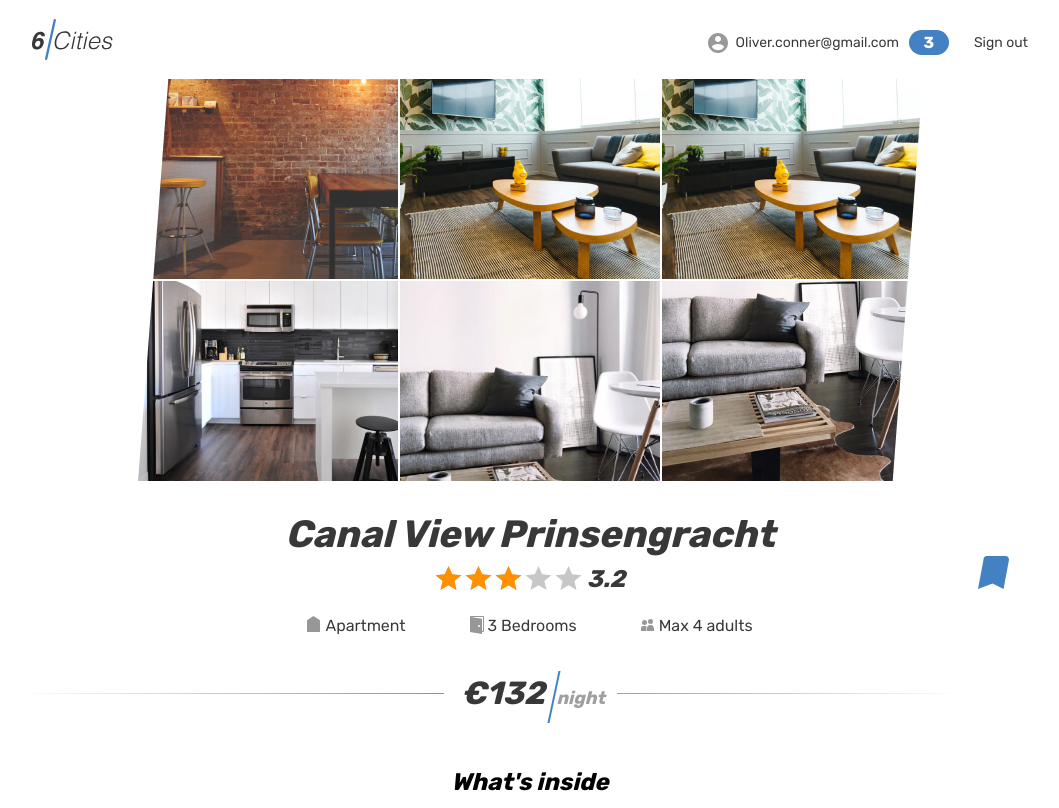
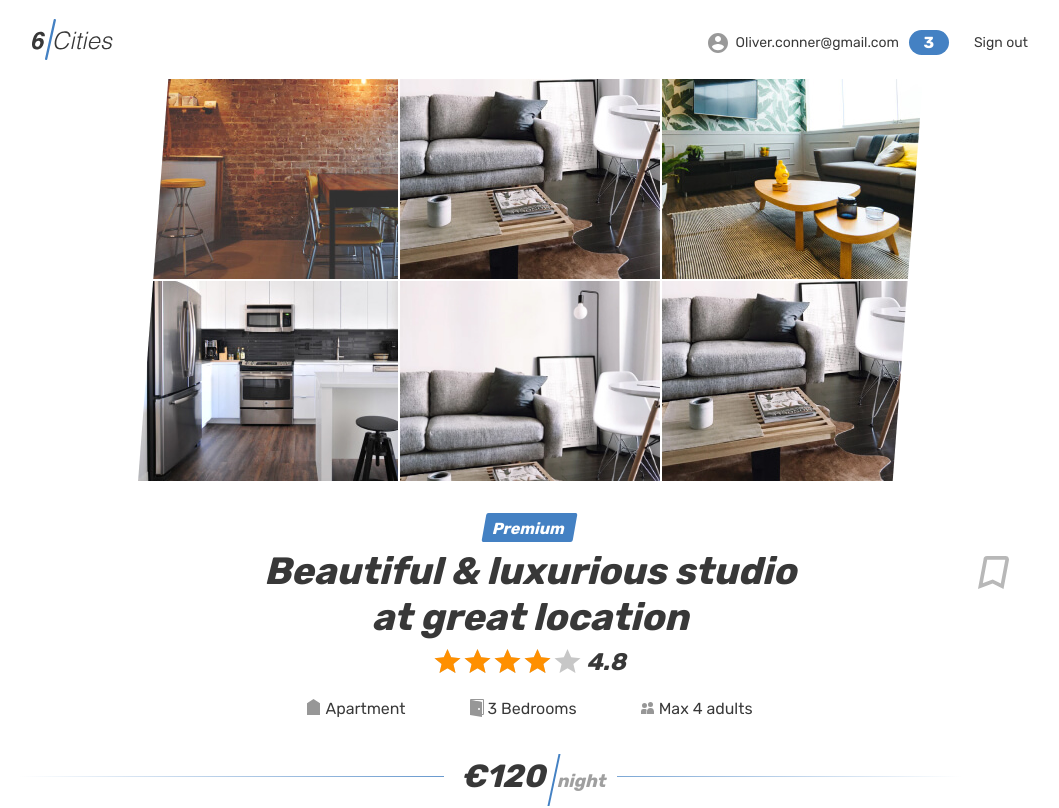
Before and after one commit to ksenya-7/143091-six-cities-10, a React (Create React App) app in the folder project/: page /offer/1 in a window 1280 px wide. Shown: the top 808 px of the page, without its empty margins (110-1169 px from the left). Built offline with nearby package versions, Linux system fonts and the light colour scheme.

Commit message:
добавляет хук useParams

```diff
--- a/project/src/components/app/app.tsx
+++ b/project/src/components/app/app.tsx
@@ -39,7 +39,7 @@ function App({offersCount, offers, reviews}: AppScreenProps): JSX.Element {
         />
         <Route
           path={AppRoute.Room}
-          element={<RoomScreen offer={offers[2]} reviews={reviews}/>}
+          element={<RoomScreen offers={offers} reviews={reviews}/>}
         />
         <Route
           path="*"
--- a/project/src/pages/offer/offer.tsx
+++ b/project/src/pages/offer/offer.tsx
@@ -1,16 +1,23 @@
 import React from 'react';
+import {useParams} from 'react-router-dom';
 import Logo from '../../components/logo/logo';
 import FormReview from '../../components/form-review/form-review';
-import {OfferCard} from '../../types/offer';
+import {OfferCards} from '../../types/offer';
 import {OfferCardReviews} from '../../types/review';
+import NotFoundScreen from '../../pages/error/error';
 
 type OfferCardScreenProps = {
-  offer: OfferCard;
+  offers: OfferCards;
   reviews: OfferCardReviews;
 };
 
 function RoomScreen(props: OfferCardScreenProps): JSX.Element {
-  const {offer, reviews} = props;
+  const {offers, reviews} = props;
+  const {id} = useParams();
+  const offer = offers.filter((item) => item.id === Number(id))[0];
+  if(!offer) {
+    return (<NotFoundScreen />);
+  }
   const {images, isPremium, mark, title, isFavorite, rating, goods, price, entire, bedrooms, maxAdults, host, descriptions} = offer;
 
   return (
@@ -50,8 +57,8 @@ function RoomScreen(props: OfferCardScreenProps): JSX.Element {
           <section className="property">
             <div className="property__gallery-container container">
               <div className="property__gallery">
-                {images.map((image, id) => {
-                  const keyValue = `${id}-${image.src}`;
+                {images.map((image, index) => {
+                  const keyValue = `${index}-${image.src}`;
                   return (
                     <div key={keyValue} className="property__image-wrapper">
                       <img className="property__image" src={image.src} alt={image.alt}/>
@@ -65,7 +72,7 @@ function RoomScreen(props: OfferCardScreenProps): JSX.Element {
                 {isPremium ? <div className="property__mark"><span>{mark}</span></div> : null}
                 <div className="property__name-wrapper">
                   <h1 className="property__name">{title}</h1>
-                  <button className={`property__bookmark-button {${isFavorite} ? property__bookmark-button--active : null} button`} type="button">
+                  <button className={isFavorite ? 'property__bookmark-button property__bookmark-button--active button' : 'property__bookmark-button button'} type="button">
                     <svg className="property__bookmark-icon" width="31" height="33">
                       <use xlinkHref="#icon-bookmark"></use>
                     </svg>
@@ -97,8 +104,8 @@ function RoomScreen(props: OfferCardScreenProps): JSX.Element {
                 <div className="property__inside">
                   <h2 className="property__inside-title">What&apos;s inside</h2>
                   <ul className="property__inside-list">
-                    {goods.map((item, id) => {
-                      const keyValue = `${id}-${item}`;
+                    {goods.map((item, index) => {
+                      const keyValue = `${index}-${item}`;
                       return (
                         <li key={keyValue} className="property__inside-item">
                           {item}
@@ -121,8 +128,8 @@ function RoomScreen(props: OfferCardScreenProps): JSX.Element {
                     </span>
                   </div>
                   <div className="property__description">
-                    {descriptions.map((description, id) => {
-                      const keyValue = `${id}-${description}`;
+                    {descriptions.map((description, index) => {
+                      const keyValue = `${index}-${description}`;
                       return (
                         <p key={keyValue} className="property__text">
                           {description}
@@ -134,8 +141,8 @@ function RoomScreen(props: OfferCardScreenProps): JSX.Element {
                 <section className="property__reviews reviews">
                   <h2 className="reviews__title">Reviews &middot; <span className="reviews__amount">1</span></h2>
                   <ul className="reviews__list">
-                    {reviews.map((review, id) => {
-                      const keyValue = `${id}-${review}`;
+                    {reviews.map((review, index) => {
+                      const keyValue = `${index}-${review}`;
                       return (
                         <li key={keyValue} className="reviews__item">
                           <div className="reviews__user user">
```
